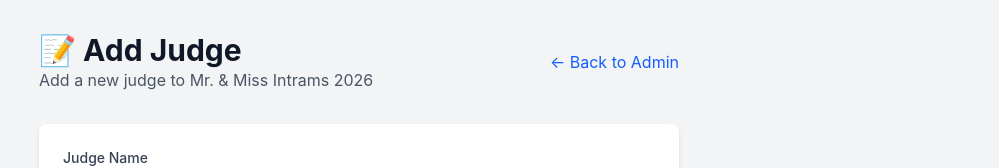
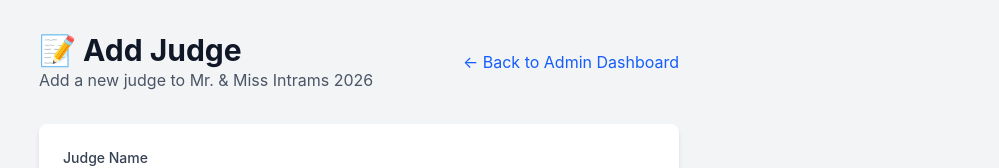
Before and after one commit to AF-Nexus21/af-nexus, a Next.js app: page /intrams/admin/add-judge in a window 1280 px wide. Shown: the top 168 px of the page, without its empty margins (281-1280 px from the left). Built offline with nearby package versions, Linux system fonts and the light colour scheme; no server answers.

Commit message:
Fixed Add Judge page error handling

```diff
--- a/app/intrams/admin/add-judge/page.tsx
+++ b/app/intrams/admin/add-judge/page.tsx
@@ -79,7 +79,7 @@ export default function AddJudgePage() {
           id: user.id,
           name: name,
           email: email,
-          judge_code: `JUDGE-${Date.now()}`, // Random judge code
+          judge_code: `JUDGE-${Date.now()}`,
         });
 
       if (judgesError) {
@@ -88,7 +88,7 @@ export default function AddJudgePage() {
         return;
       }
 
-      // Step 3: Insert sa 'profiles' table para may role
+      // Step 3: Insert sa 'profiles' table
       const { error: profileError } = await supabase
         .from("profiles")
         .insert({
@@ -115,7 +115,7 @@ export default function AddJudgePage() {
       setConfirmPassword("");
 
       setTimeout(() => {
-        router.push("/intrams/admin");
+        router.push("/intrams/admin/dashboard");
       }, 1500);
     } catch (error) {
       setMessage("Something went wrong. Please try again.");
@@ -132,8 +132,8 @@ export default function AddJudgePage() {
             <h1 className="text-3xl font-bold text-gray-900">📝 Add Judge</h1>
             <p className="text-gray-600">Add a new judge to Mr. & Miss Intrams 2026</p>
           </div>
-          <Link href="/intrams/admin" className="text-blue-600 hover:text-blue-800">
-            ← Back to Admin
+          <Link href="/intrams/admin/dashboard" className="text-blue-600 hover:text-blue-800">
+            ← Back to Admin Dashboard
           </Link>
         </div>
 
```
